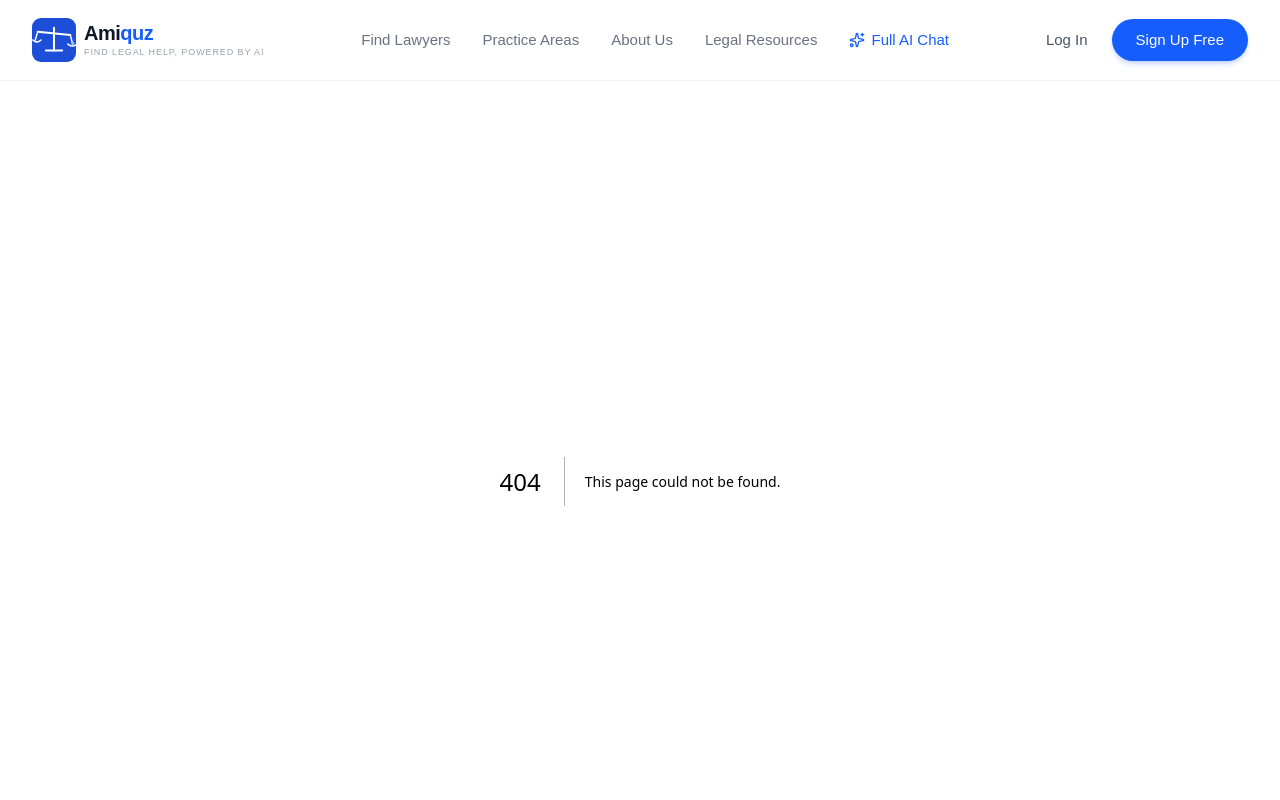
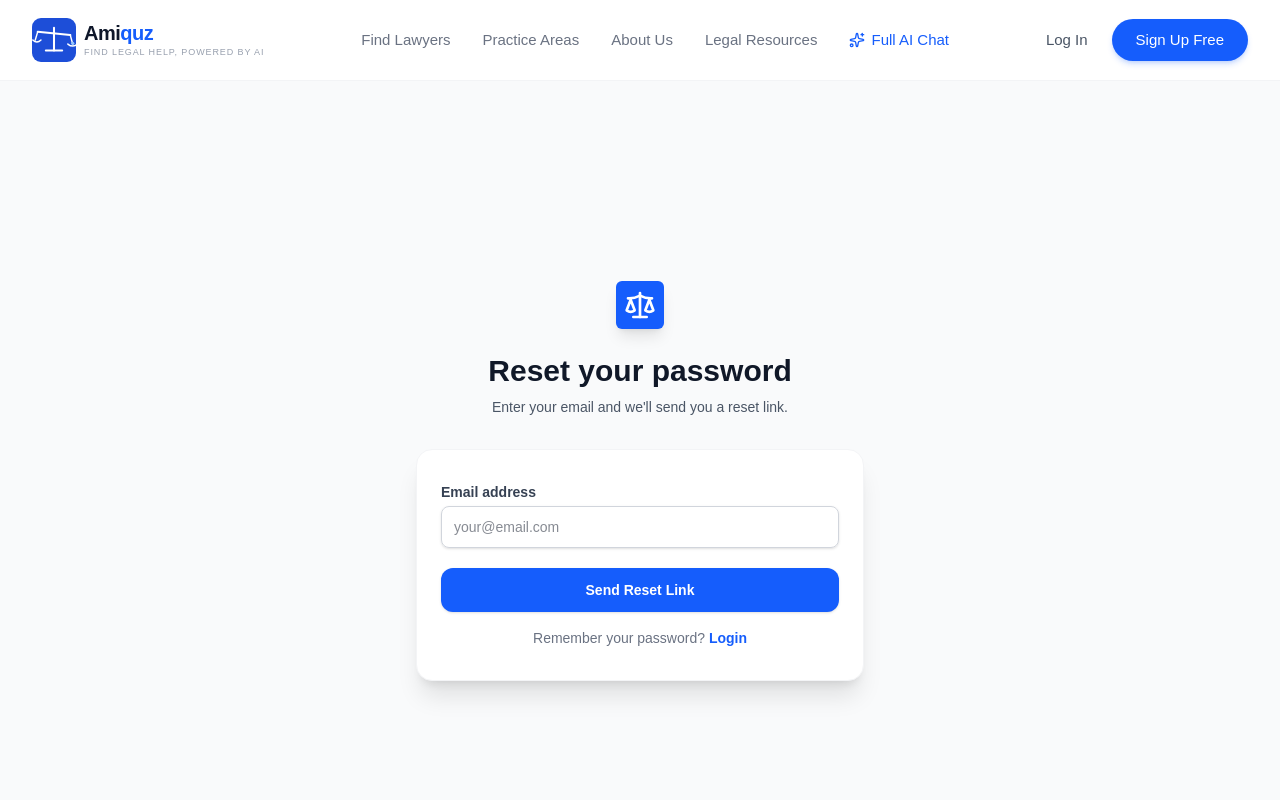
Before and after one commit to Gaurav817817/legaltech-startup, a Next.js app: page /forgot-password in a window 1280 px wide. Before the commit this address had no page. Shown: the top 800 px of the page. Built offline with nearby package versions, Linux system fonts and the light colour scheme.

Commit message:
Add Forgot Password page component

```diff
--- /dev/null
+++ b/src/app/forgot-password/page.tsx
@@ -0,0 +1,75 @@
+'use client'
+import { useState } from 'react'
+import { createClient } from '@/utils/supabase/client'
+import { Scale, CheckCircle } from 'lucide-react'
+import Link from 'next/link'
+
+export default function ForgotPasswordPage() {
+  const [email, setEmail] = useState('')
+  const [sent, setSent] = useState(false)
+  const [error, setError] = useState('')
+  const [loading, setLoading] = useState(false)
+
+  const handleSubmit = async (e: React.FormEvent) => {
+    e.preventDefault()
+    setLoading(true)
+    setError('')
+    const supabase = createClient()
+    const { error } = await supabase.auth.resetPasswordForEmail(email, {
+      redirectTo: `${window.location.origin}/reset-password`,
+    })
+    if (error) {
+      setError(error.message)
+      setLoading(false)
+      return
+    }
+    setSent(true)
+    setLoading(false)
+  }
+
+  if (sent) return (
+    <div className="min-h-screen bg-gray-50 flex items-center justify-center px-4">
+      <div className="text-center max-w-md">
+        <CheckCircle className="w-16 h-16 text-green-500 mx-auto mb-4" />
+        <h2 className="text-2xl font-bold text-gray-900">Check your email</h2>
+        <p className="text-gray-500 mt-2">We sent a password reset link to <strong>{email}</strong>. Click the link in the email to reset your password.</p>
+        <Link href="/login" className="mt-6 inline-block text-blue-600 font-semibold hover:underline">← Back to login</Link>
+      </div>
+    </div>
+  )
+
+  return (
+    <div className="min-h-screen bg-gray-50 flex flex-col justify-center py-12 sm:px-6 lg:px-8">
+      <div className="sm:mx-auto sm:w-full sm:max-w-md text-center">
+        <div className="flex justify-center">
+          <div className="w-12 h-12 bg-blue-600 rounded-md flex items-center justify-center shadow-lg">
+            <Scale className="w-8 h-8 text-white" />
+          </div>
+        </div>
+        <h2 className="mt-6 text-3xl font-extrabold text-gray-900">Reset your password</h2>
+        <p className="mt-2 text-sm text-gray-600">Enter your email and we'll send you a reset link.</p>
+      </div>
+
+      <div className="mt-8 sm:mx-auto sm:w-full sm:max-w-md">
+        <div className="bg-white py-8 px-6 shadow-xl sm:rounded-2xl border border-gray-100">
+          {error && <div className="mb-4 bg-red-50 border border-red-200 text-red-600 px-4 py-3 rounded-lg text-sm">{error}</div>}
+          <form onSubmit={handleSubmit} className="space-y-5">
+            <div>
+              <label className="block text-sm font-semibold text-gray-700 mb-1">Email address</label>
+              <input type="email" required value={email} onChange={e => setEmail(e.target.value)}
+                placeholder="your@email.com"
+                className="appearance-none block w-full px-3 py-2.5 border border-gray-300 rounded-lg shadow-sm focus:outline-none focus:ring-2 focus:ring-blue-500 sm:text-sm text-gray-900" />
+            </div>
+            <button type="submit" disabled={loading}
+              className="w-full flex justify-center py-3 px-4 rounded-xl shadow-sm text-sm font-bold text-white bg-blue-600 hover:bg-blue-700 disabled:opacity-50 transition-colors">
+              {loading ? 'Sending...' : 'Send Reset Link'}
+            </button>
+          </form>
+          <p className="text-center mt-4 text-sm text-gray-500">
+            Remember your password? <Link href="/login" className="text-blue-600 font-semibold hover:underline">Login</Link>
+          </p>
+        </div>
+      </div>
+    </div>
+  )
+}
```
